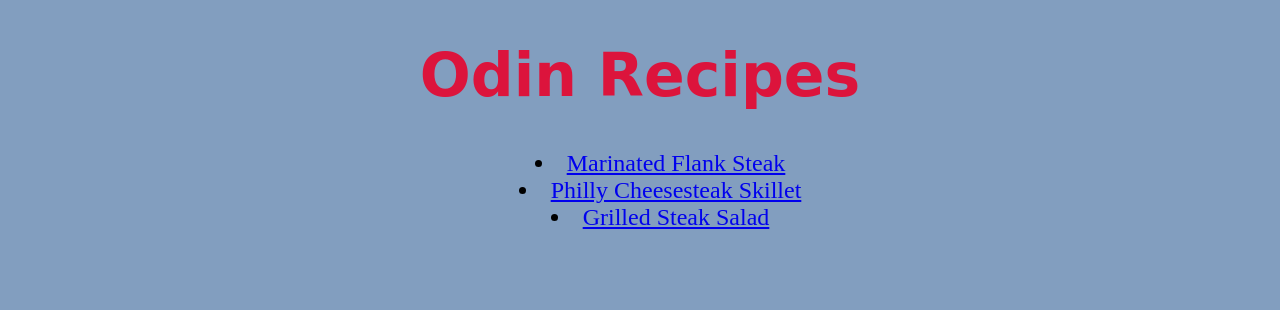
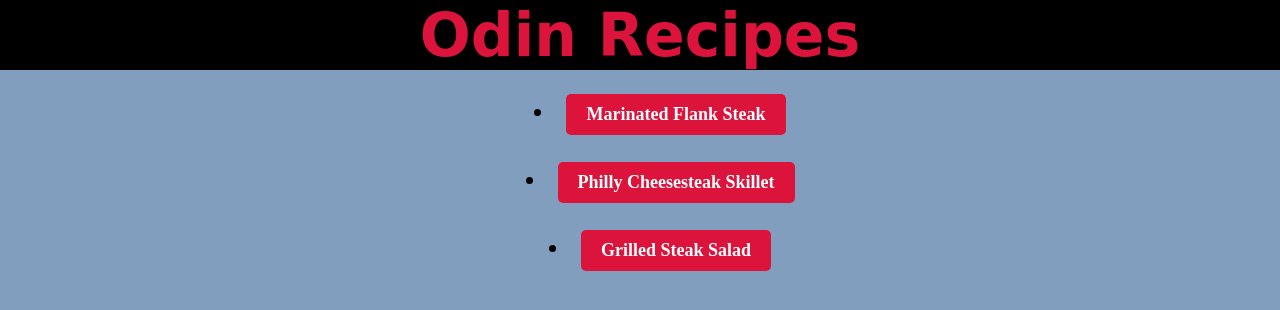
Before and after one commit to Torreyc/odin-recipes, a plain HTML site: page index.html in a window 1280 px wide. Drawn offline with Linux system fonts and the light colour scheme.

Commit message:
Added black background to title. Added css to make links rounded buttons with breaks in between.

```diff
--- a/index.html
+++ b/index.html
@@ -9,9 +9,11 @@
 <body>
     <h1 class="heading">Odin Recipes</h1>
     <ul class="list">
-        <li><a href="recipes/flanksteak.html">Marinated Flank Steak</a></li>
-        <li><a href="recipes/cheesesteak.html">Philly Cheesesteak Skillet</a></li>
-        <li><a href="recipes/steaksalad.html">Grilled Steak Salad</a></li>
+        <li><a href="recipes/flanksteak.html" class="button">Marinated Flank Steak</a></li>
+        <br>
+        <li><a href="recipes/cheesesteak.html" class="button">Philly Cheesesteak Skillet</a></li>
+        <br>
+        <li><a href="recipes/steaksalad.html" class="button">Grilled Steak Salad</a></li>
     </ul>
 </body>
 </html>
--- a/style.css
+++ b/style.css
@@ -2,6 +2,7 @@ body {
     font-family: "Times New Roman", Arial, serif;
     background-color: rgb(130, 158, 191);
     font-size: 24px;
+    margin: 0;
   }
 
 h1.heading {
@@ -9,8 +10,22 @@ h1.heading {
     color:crimson;
     text-align:center;
     font-size: 60px;
+    background-color: black;
+    margin: 0;
 }
 ul.list {
     list-style-position: inside;
     text-align: center;
 }
+
+a.button {
+    display: inline-block;
+    padding: 10px 20px;
+    text-decoration: none;
+    font-size: 18px;
+    font-weight: bold;
+    color: white;
+    background-color: crimson;
+    border: none;
+    border-radius: 5px;
+}
```
